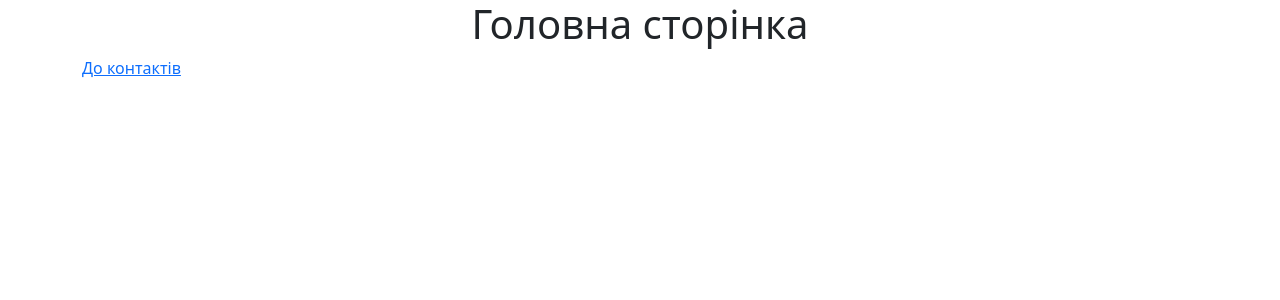
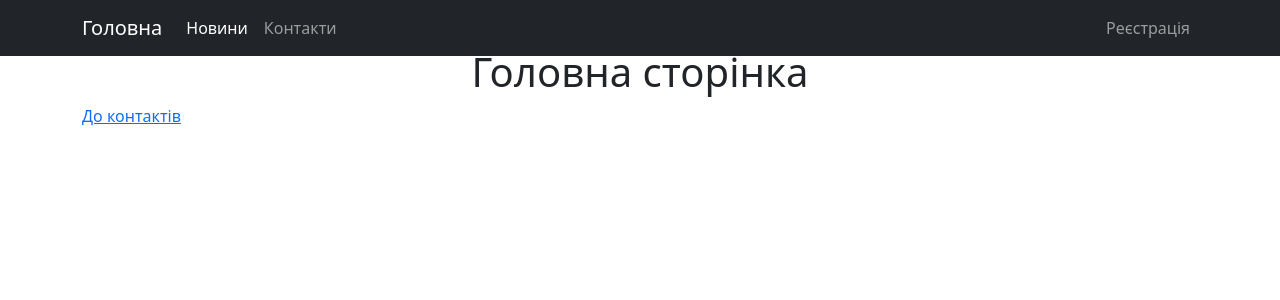
Before and after one commit to novakvova/Django_PV212, a Django app: page / in a window 1280 px wide. Shown: the top 300 px of the page. Run offline with Django 5.2, Linux system fonts and the light colour scheme; some libraries are stand-ins or nearby versions.

Commit message:
Is good working layout

```diff
--- /dev/null
+++ b/blog/static/css/style.css
@@ -0,0 +1,5 @@
+body {
+    padding-top: 3rem;
+    padding-bottom: 3rem;
+    color: rgb(var(--bs-tertiary-color-rgb));
+}
--- a/blog/templates/layout.html
+++ b/blog/templates/layout.html
@@ -9,8 +9,34 @@
         {% endblock %}
     </title>
     <link rel="stylesheet" href="{% static 'bootstrap/css/bootstrap.min.css' %}">
+    <link rel="stylesheet" href="{% static 'css/style.css' %}">
 </head>
 <body>
+    <header data-bs-theme="dark">
+        <nav class="navbar navbar-expand-md navbar-dark fixed-top bg-dark">
+          <div class="container">
+            <a class="navbar-brand" href="/" aria-label="На головну">Головна</a>
+            <button class="navbar-toggler" type="button" data-bs-toggle="collapse" data-bs-target="#navbarCollapse" aria-controls="navbarCollapse" aria-expanded="false" aria-label="Toggle navigation">
+              <span class="navbar-toggler-icon"></span>
+            </button>
+            <div class="collapse navbar-collapse" id="navbarCollapse">
+              <ul class="navbar-nav me-auto mb-2 mb-md-0">
+                <li class="nav-item">
+                  <a class="nav-link active" aria-current="page" href="/news">Новини</a>
+                </li>
+                <li class="nav-item">
+                  <a class="nav-link" href="/contact">Контакти</a>
+                </li>
+              </ul>
+              <ul class="navbar-nav">
+                <li class="nav-item">
+                  <a class="nav-link" aria-current="page" href="/register">Реєстрація</a>
+                </li>
+              </ul>
+            </div>
+          </div>
+        </nav>
+    </header>
 
     {% block content %}
     {% endblock %}
```
